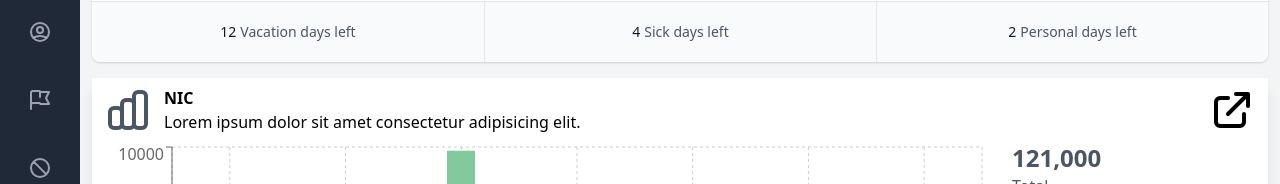
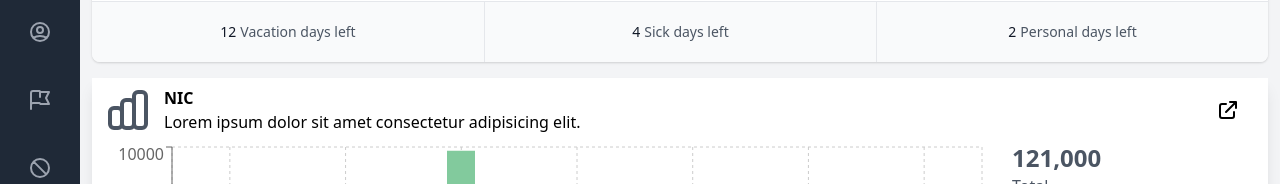
Before and after one commit to Khoby-790/template-nic, a React (Create React App) app: page / in a window 1280 px wide. Shown: the part 208-392 px from the top of the page. Built offline with nearby package versions, Linux system fonts and the light colour scheme.

Commit message:
--- Auto-Git Commit ---

```diff
--- a/src/pages/NewDashboard/sections/NICSection.tsx
+++ b/src/pages/NewDashboard/sections/NICSection.tsx
@@ -66,8 +66,8 @@ const NICSection = (props: Props) => {
                             <span>Lorem ipsum dolor sit amet consectetur adipisicing elit. </span>
                         </div>
                     </div>
-                    <div className="">
-                        <svg className="h-12" xmlns="http://www.w3.org/2000/svg" fill="none" viewBox="0 0 24 24" stroke="currentColor">
+                    <div className=" flex justify-center h-full items-center px-4 cursor-pointer hover:bg-gray-400 rounded-full">
+                        <svg className="h-6" xmlns="http://www.w3.org/2000/svg" fill="none" viewBox="0 0 24 24" stroke="currentColor">
                             <path strokeLinecap="round" strokeLinejoin="round" strokeWidth={2} d="M10 6H6a2 2 0 00-2 2v10a2 2 0 002 2h10a2 2 0 002-2v-4M14 4h6m0 0v6m0-6L10 14" />
                         </svg>
                     </div>
```
